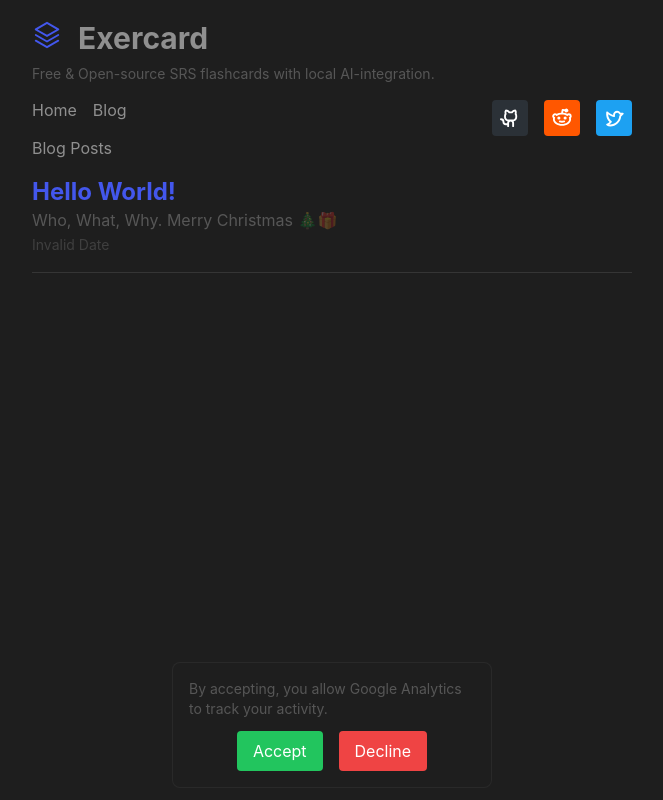
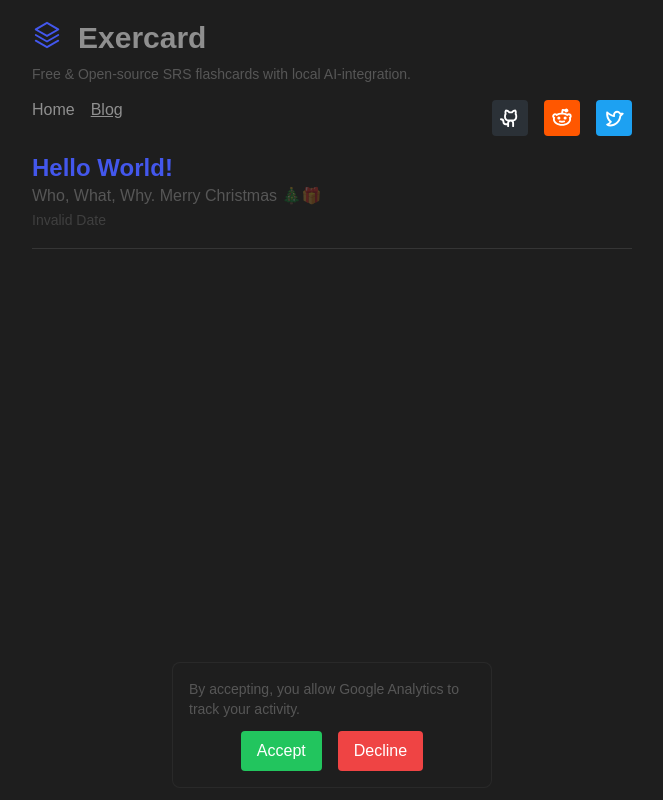
Before and after one commit to eben-vranken/exercard-web, a Next.js app: page /blog in a window 1280 px wide. Shown: the whole page, without its empty margins (308-971 px from the left). Built offline with nearby package versions, Linux system fonts and the light colour scheme; no server answers.

Commit message:
Added active link and changed font to inconsolata

```diff
--- a/app/globals.css
+++ b/app/globals.css
@@ -14,7 +14,7 @@
 body {
   color: var(--text-medium);
   background: var(--background);
-  font-family: "Inter", Arial, Helvetica, sans-serif;
+  font-family: "Inconsolata", Arial, Helvetica, sans-serif;
 }
 
 .blogpost video {
--- a/app/layout.tsx
+++ b/app/layout.tsx
@@ -8,6 +8,12 @@
   src: "./fonts/Inter.ttf",
   variable: "--font-inter",
   weight: "100 200 300 400 500 600 700 800 900",
+});
+
+const inconsolata = localFont({
+  src: "./fonts/Inconsolata.ttf",
+  variable: "--font-inconsolata",
+  weight: "200 300 400 500 600 700 800 900",
 });
 
 export const metadata: Metadata = {
@@ -32,7 +38,7 @@
   return (
     <html lang="en">
       <body
-        className={`${inter.variable} absolute left-1/2 -translate-x-1/2 flex w-full md:w-2/3 lg:w-1/2 2xl:w-1/3 flex-col items-center antialiased h-screen p-5`}
+        className={`${inconsolata.variable} absolute left-1/2 -translate-x-1/2 flex w-full md:w-2/3 lg:w-1/2 2xl:w-1/3 flex-col items-center antialiased h-screen p-5`}
       >
         <Navbar />
         {children}
--- a/components/UI/Navbar.tsx
+++ b/components/UI/Navbar.tsx
@@ -1,7 +1,17 @@
+'use client';
+
 import { GithubLogo, RedditLogo, Stack, TwitterLogo } from "@phosphor-icons/react/dist/ssr";
 import Link from "next/link";
+import { usePathname } from "next/navigation";
+
+const navLinks = {
+    '/': 'Home',
+    '/blog': 'Blog',
+}
 
 const Navbar: React.FC = () => {
+    const pathname = usePathname();
+
     return (
         <nav className="flex flex-col text-left w-full">
             <Link href={'/'} className="flex gap-x-4 cursor-pointer">
@@ -16,8 +26,11 @@
             <section className="flex items-center justify-between w-full">
                 {/* Navigation */}
                 <section className="flex gap-x-4">
-                    <Link href={'/'} className="hover:text-light">Home</Link>
-                    <Link href={'/blog'} className="hover:text-light">Blog</Link>
+                    {Object.entries(navLinks).map(([link, title]) => (
+                        <Link href={link} key={link} className={`cursor-pointer ${pathname === link ? 'underline' : ''}`}>
+                            {title}
+                        </Link>
+                    ))}
                 </section>
 
                 {/* Github & Socials */}
--- a/components/blog/BlogpostList.tsx
+++ b/components/blog/BlogpostList.tsx
@@ -12,9 +12,6 @@
 
     return (
         <section className="w-full">
-            <header>
-                <h1>Blog Posts</h1>
-            </header>
             <section className="space-y-6">
                 {posts.map((post) => (
                     <article key={post.id}>
```
Also changed, not shown: app/fonts/Inconsolata.ttf (added).
